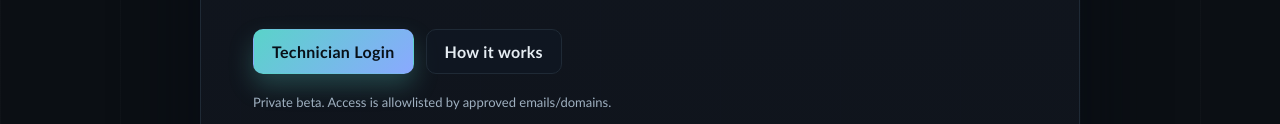
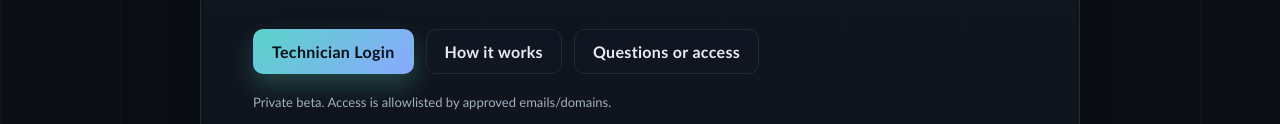
Before and after one commit to ErnestoDiaz-sv/bluepeak-landing, a plain HTML site: page index.html in a window 1280 px wide. Shown: the part 578-702 px from the top of the page. Drawn offline with Linux system fonts and the light colour scheme.

Commit message:
Add contact email CTA

```diff
--- a/index.html
+++ b/index.html
@@ -224,6 +224,7 @@
       <div class="cta">
         <a class="btn btn-primary" href="https://bluepeak-api.vercel.app/">Technician Login</a>
         <a class="btn btn-secondary" href="#how">How it works</a>
+        <a class="btn btn-secondary" href="mailto:info@bluepeakhvac.net">Questions or access</a>
       </div>
 
       <p class="note">Private beta. Access is allowlisted by approved emails/domains.</p>
```
